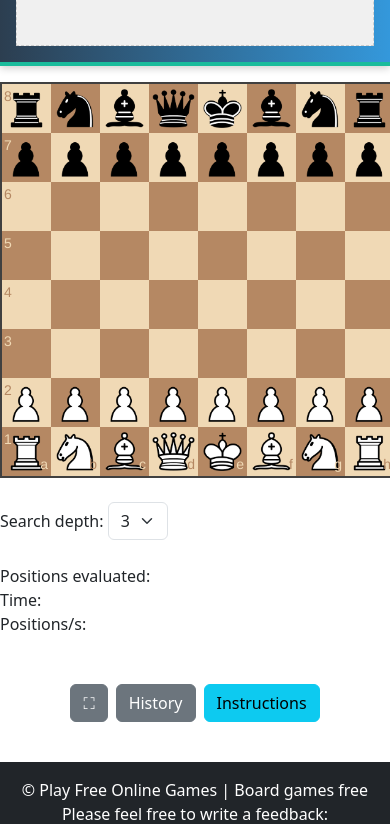
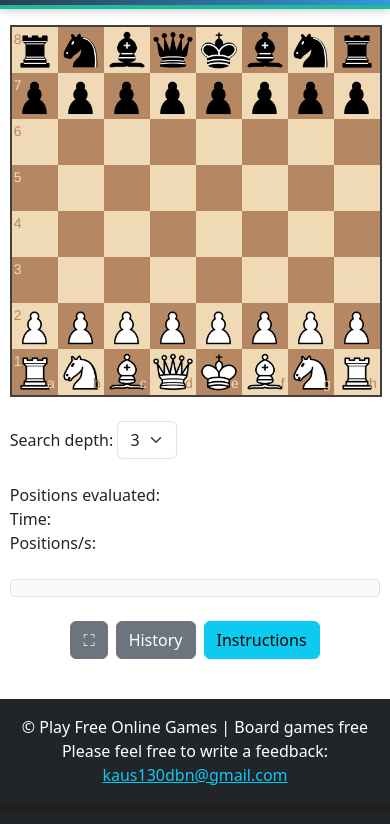
Before and after one commit to SantaTool/AIchess, a plain HTML site: page index.html in a window 390 px wide. Shown: the part 153-977 px from the top of the page. Drawn offline with nearby package versions, Linux system fonts and the light colour scheme.

Commit message:
Update style.css

```diff
--- a/style.css
+++ b/style.css
@@ -1,30 +1,35 @@
-.board {
-    width: 400px;
-    margin: auto
+/* Chess Board and Info Centering */
+.board,
+.info {
+  width: 100%;
+  max-width: 400px;
+  margin: 0 auto;
 }
 
-.info {
-    width: 400px;
-    margin: auto;
+/* Scrollable move history */
+.move-history {
+  max-height: 100px;
+  overflow-y: auto;
+  padding: 0.5rem;
+  border: 1px solid #e0e0e0;
+  border-radius: 5px;
+  background: #fafafa;
 }
 
-.move-history {
-    max-height: 100px;
-    overflow-y: scroll;
-}
-
-/* Ensure chess piece images are always visible */
+/* Ensure chess pieces remain visible and smooth transitions */
 .piece-417db, .board-b72b1 img {
   visibility: visible !important;
   opacity: 1 !important;
   transition: opacity 0.2s;
   z-index: 10;
 }
+
 .board-b72b1 img[style*="display: none"] {
   display: block !important;
   opacity: 0 !important;
 }
 
+/* Header Styling */
 .themed-header {
   background: linear-gradient(90deg, #2c3e50, #3498db);
   color: white;
@@ -38,13 +43,7 @@
   margin-bottom: 0.5rem;
 }
 
-.ad-space.ad-header {
-  margin-top: 0.5rem;
-  min-height: 60px; /* adjust based on ad size */
-  background-color: #f0f0f0;
-  border: 1px dashed #ccc;
-}
-
+/* 🎯 Ad Spaces Styling – Clean & Minimal */
 .ad-space {
   background-color: transparent;
   border: none;
@@ -52,14 +51,18 @@
   margin: 0 auto;
 }
 
+.ad-space.ad-header {
+  margin-top: 0.5rem;
+  min-height: 60px;
+  text-align: center;
+}
+
+/* Sidebar ad optimized for minimal distraction */
 .ad-sidebar {
   display: flex;
   justify-content: center;
-  align-items: center;
-}
-
-.ad-footer {
-  padding: 10px 0;
+  align-items: flex-start;
+  padding-top: 10px;
 }
 
 .compact-ad {
@@ -67,12 +70,31 @@
   height: auto;
 }
 
+/* Footer ad – low-impact spacing */
+.ad-footer {
+  padding: 8px 0;
+  background-color: #1f1f1f;
+  color: #ccc;
+  text-align: center;
+}
+
+/* Mobile-first improvements */
 @media (max-width: 767px) {
   .ad-sidebar {
-    display: none; /* Hide side ads on small screens */
+    display: none; /* Hide side ads on phones */
   }
 
   .ad-footer {
     padding: 5px 0;
+    font-size: 0.9rem;
+  }
+
+  .board,
+  .info {
+    width: 95%;
+  }
+
+  .themed-header .header-title {
+    font-size: 1.5rem;
   }
 }
```
Lines whose indentation alone changed are shown as unchanged.
